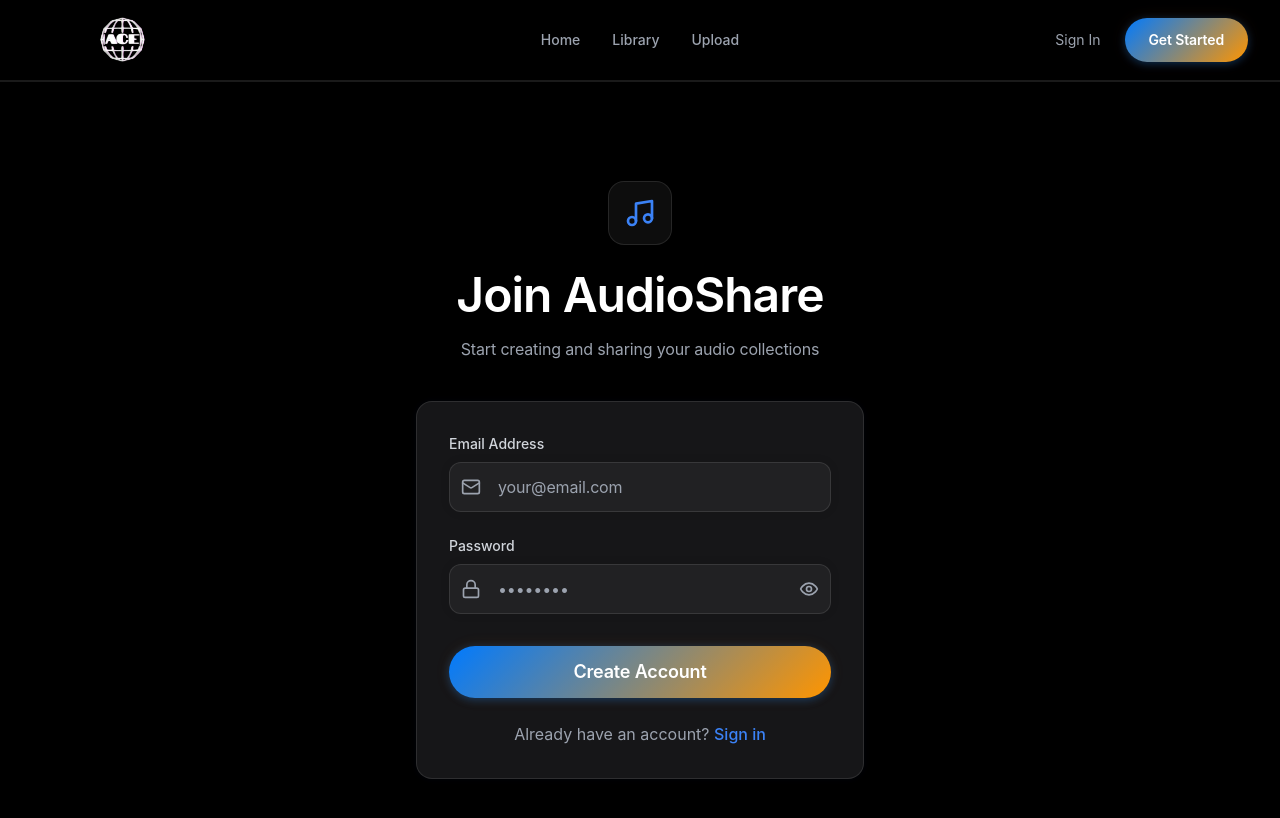
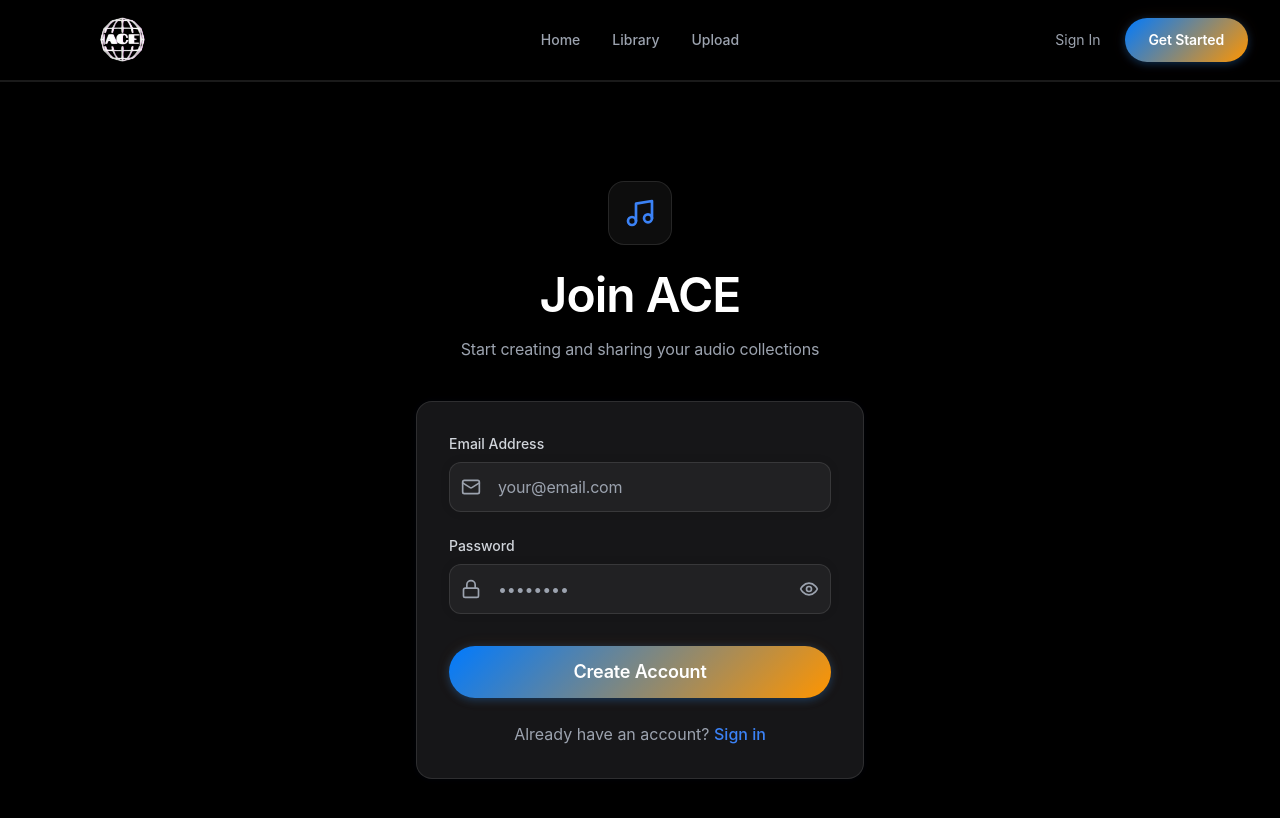
Before and after one commit to DerfBeingDerf/upwork-v2-test, a React (Vite) app: page /register in a window 1280 px wide. Shown: the top 818 px of the page. Built offline with nearby package versions, Linux system fonts and the light colour scheme; no server answers.

Commit message:
Replace AudioShare with ACE throughout the application

```diff
--- a/index.html
+++ b/index.html
@@ -4,7 +4,7 @@
     <meta charset="UTF-8" />
     <link rel="icon" type="image/svg+xml" href="/vite.svg" />
     <meta name="viewport" content="width=device-width, initial-scale=1.0" />
-    <title>Audio Platform with Embeddable Playlists</title>
+    <title>ACE - Audio Platform with Embeddable Playlists</title>
   </head>
   <body>
     <div id="root"></div>
--- a/src/App.tsx
+++ b/src/App.tsx
@@ -19,12 +19,12 @@ function App() {
   // Update page title based on route
   useEffect(() => {
     const pathSegments = location.pathname.split("/").filter(Boolean);
-    let title = "AudioShare";
+    let title = "ACE";
 
     if (pathSegments.length > 0) {
       const page =
         pathSegments[0].charAt(0).toUpperCase() + pathSegments[0].slice(1);
-      title = `${page} | AudioShare`;
+      title = `${page} | ACE`;
     }
 
     document.title = title;
--- a/src/components/auth/AuthForm.tsx
+++ b/src/components/auth/AuthForm.tsx
@@ -62,7 +62,7 @@ export default function AuthForm({ mode, onSubmit }: AuthFormProps) {
           </div>
         </motion.div>
         <h1 className="text-apple-headline text-white mb-4">
-          {mode === 'login' ? 'Welcome Back' : 'Join AudioShare'}
+          {mode === 'login' ? 'Welcome Back' : 'Join ACE'}
         </h1>
         <p className="text-gray-400 text-apple-body">
           {mode === 'login'
```
